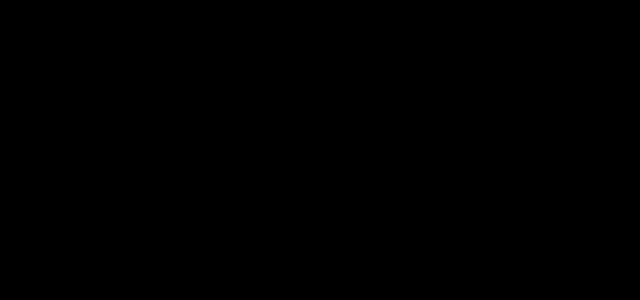
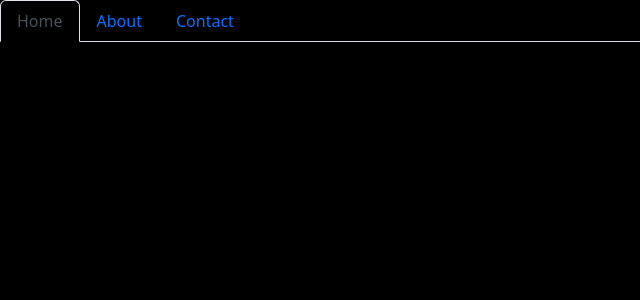
Before and after one commit to elilogbro/portfolio-rails, a React (Create React App) app in the folder client/: page / in a window 1280 px wide. Shown: the top 300 px of the page, without its empty margins (0-640 px from the left). Built offline with nearby package versions, Linux system fonts and the light colour scheme.

Commit message:
configured bootstrap router styling

```diff
--- a/client/src/App.js
+++ b/client/src/App.js
@@ -12,7 +12,7 @@ function App() {
       <Navigation />
       <Routes>
         <Route path='/' element={<Home />} />
-        <Route path='about' element={<About />} />
+        <Route path='/about' element={<About />} />
         <Route path='/projects/:project_id/video' element={<Video />} />
         <Route path='/contact' element={<ContactInfo />} />
       </Routes>
--- a/client/src/components/Navigation.js
+++ b/client/src/components/Navigation.js
@@ -1,10 +1,25 @@
-
+import Nav from 'react-bootstrap/Nav';
+import { LinkContainer } from 'react-router-bootstrap';
 
 function Navigation() {
     return (
-        <div>
-
-        </div>
+        <Nav variant="tabs" className="fixed-top">
+            <Nav.Item>
+                <LinkContainer to="/">
+                    <Nav.Link>Home</Nav.Link>
+                </LinkContainer>
+            </Nav.Item>
+            <Nav.Item>
+                <LinkContainer to="/about">
+                    <Nav.Link>About</Nav.Link>
+                </LinkContainer>
+            </Nav.Item>
+            <Nav.Item>
+                <LinkContainer to="/contact">
+                    <Nav.Link>Contact</Nav.Link>
+                </LinkContainer>
+            </Nav.Item>
+        </Nav>
     )
 }
 
```
Also changed, not shown: client/package.json (+2 -5 lines), 1 other file (tests, documents, lock files or other folders).
